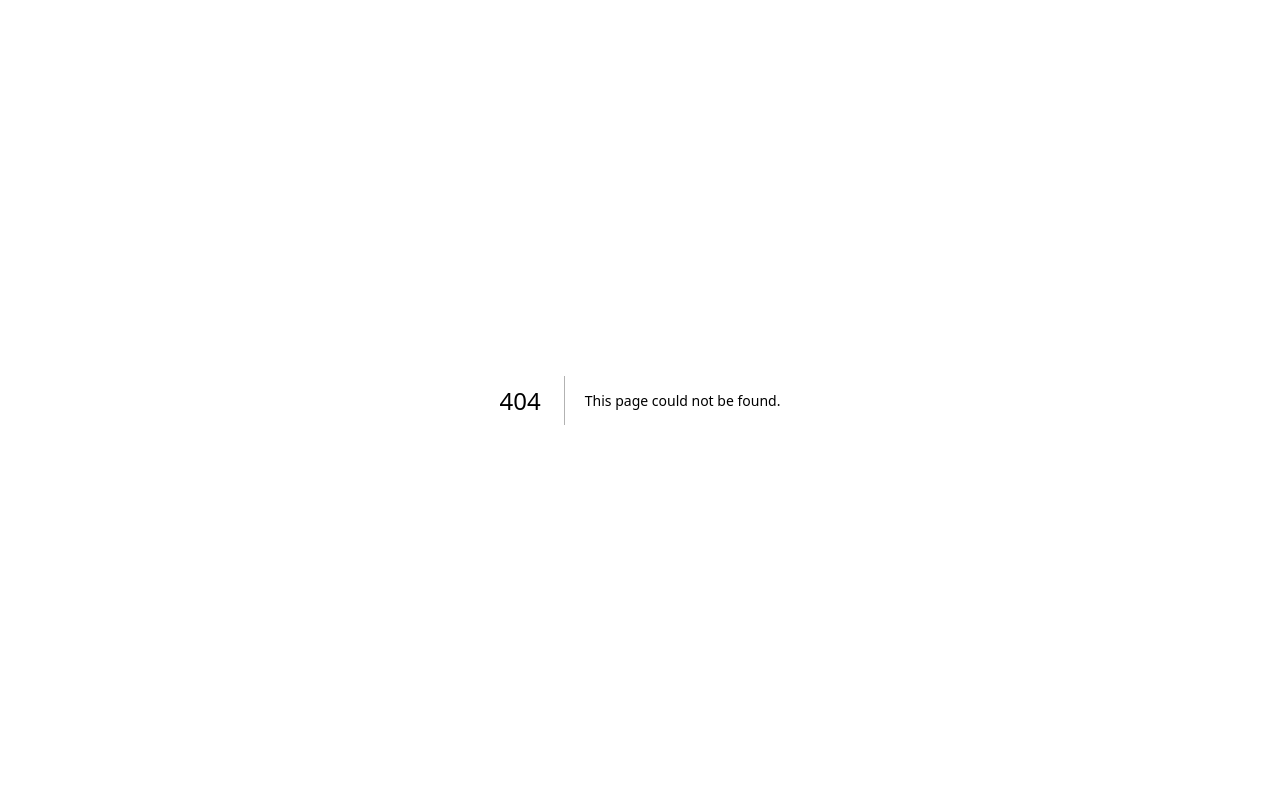
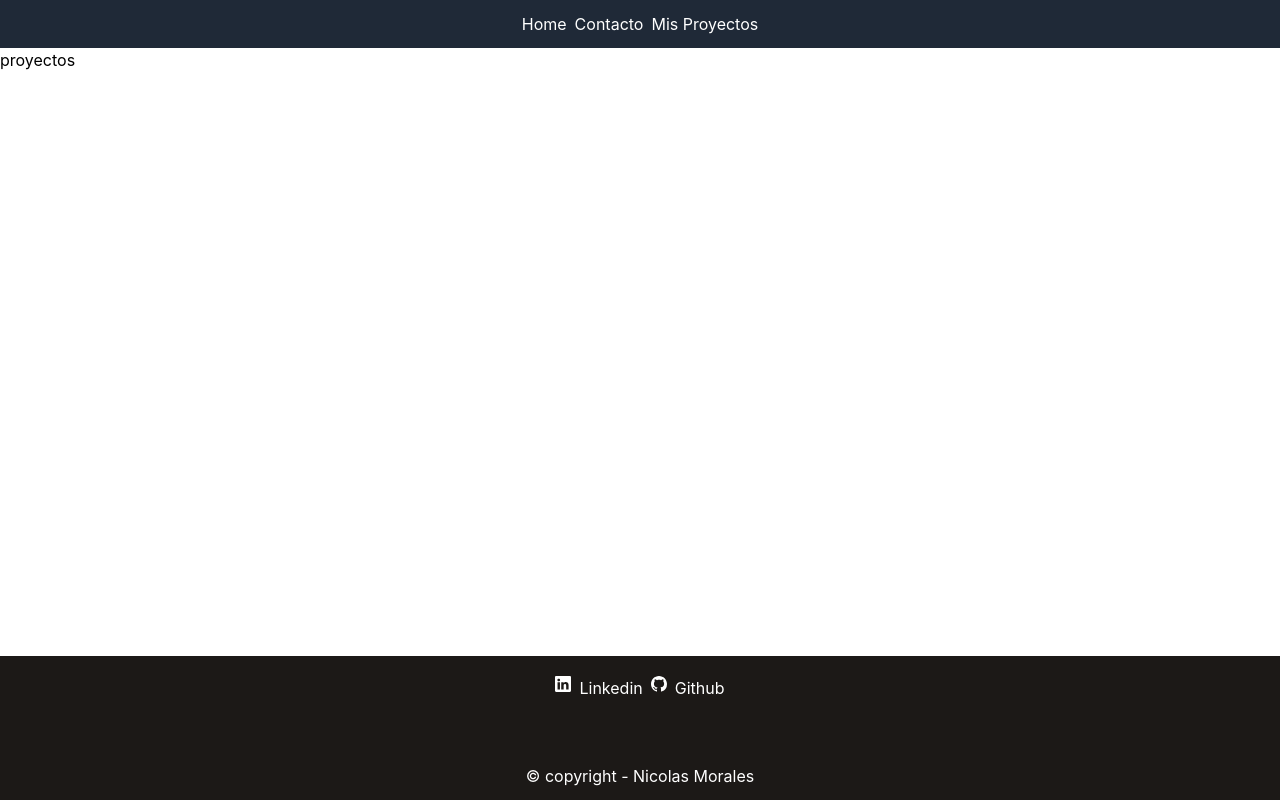
Before and after one commit to NicolasMoralesDev/Portfolio, a Next.js app: page /proyectos in a window 1280 px wide. Before the commit this address had no page. Built offline with nearby package versions, Linux system fonts and the light colour scheme.

Commit message:
se termina el footer

```diff
--- a/components/Footer.tsx
+++ b/components/Footer.tsx
@@ -1,11 +1,16 @@
+import Link from 'next/link'
 import React from 'react'
+import { BsGithub, BsLinkedin } from 'react-icons/bs';
 
 const Footer = () => {
     return (
-        <footer className='w-full bg-stone-900	h-52 absolute bottom-0 text-white p-5'>
-
+        <footer className='w-full bg-stone-900	h-36 absolute bottom-0 text-white p-5'>
+            <ul className="flex flex-row justify-center gap-2 ">
+                <li><Link href="" className='flex gap-2'> <BsLinkedin/> Linkedin  </Link></li>
+                <li><Link href="" className='flex gap-2'> <BsGithub/>Github </Link></li>
+            </ul>
             <div className='w-full flex justify-center'>
-                <h2 className='absolute bottom-0 pb-3'>copyrith - Nicolas Morales</h2>
+                <h2 className='absolute bottom-0 pb-3'>© copyright - Nicolas Morales</h2>
 
             </div>
         </footer>
--- a/components/Navbar.tsx
+++ b/components/Navbar.tsx
@@ -4,10 +4,10 @@ import React from 'react'
 const Navbar = () => {
   return (
     <nav className="bg-gray-800	text-white w-full h-15 p-3 flex ">
-      <ul className='flex w-full justify-center '>
-     <li className='pr-3'><Link href='/'>Home</Link></li>
-       <li className='pr-3'> <Link href='/'>Contacto</Link></li>
-       <li className='pr-3'> <Link href='/'>Mis Proyectos</Link></li>
+      <ul className='flex w-full justify-center gap-2 '>
+       <li><Link href='/'>Home</Link></li>
+       <li> <Link href='/contacto'>Contacto</Link></li>
+       <li> <Link href='/proyectos'>Mis Proyectos</Link></li>
 
       </ul>
 
--- /dev/null
+++ b/components/Portada.tsx
@@ -0,0 +1,9 @@
+import React from 'react'
+
+const Portada = () => {
+  return (
+    <div>Portada</div>
+  )
+}
+
+export default Portada
--- a/package.json
+++ b/package.json
@@ -15,6 +15,7 @@
     "next": "13.0.6",
     "react": "18.2.0",
     "react-dom": "18.2.0",
+    "react-icons": "^4.7.1",
     "typescript": "4.9.3"
   },
   "devDependencies": {
--- a/pages/_app.tsx
+++ b/pages/_app.tsx
@@ -1,6 +1,11 @@
 import '../styles/globals.css'
 import type { AppProps } from 'next/app'
+import Layout from '../components/Layout'
 
 export default function App({ Component, pageProps }: AppProps) {
-  return <Component {...pageProps} />
+  return (
+    <Layout>
+      <Component {...pageProps} />
+    </Layout>)
+
 }
--- a/pages/contacto.tsx
+++ b/pages/contacto.tsx
@@ -1,8 +1,16 @@
 import React from 'react'
+import Head from 'next/head'
 
 const contacto = () => {
   return (
-    <div>contacto</div>
+    <>
+      <Head>
+        <title>contacto</title>
+        <meta name="description" content="Generated by create next app" />
+        <link rel="icon" href="/favicon.ico" />
+      </Head>
+      <div>contacto</div>
+    </>
   )
 }
 
--- a/pages/index.tsx
+++ b/pages/index.tsx
@@ -1,6 +1,5 @@
 import Head from 'next/head'
 import Image from 'next/image'
-import Layout from '../components/Layout'
 import styles from '../styles/Home.module.css'
 
 export default function Home() {
@@ -11,10 +10,6 @@ export default function Home() {
         <meta name="description" content="Generated by create next app" />
         <link rel="icon" href="/favicon.ico" />
       </Head>
-     <Layout>
-     <h1>hh</h1>
-
-     </Layout>
     </div>
   )
 }
--- /dev/null
+++ b/pages/proyectos.tsx
@@ -0,0 +1,17 @@
+import React from 'react'
+import Head from 'next/head'
+
+const proyectos = () => {
+    return (
+        <>
+            <Head>
+                <title>Mis Proyectos</title>
+                <meta name="description" content="Generated by create next app" />
+                <link rel="icon" href="/favicon.ico" />
+            </Head>
+            <div>proyectos</div>
+        </>
+    )
+}
+
+export default proyectos
--- a/pages/sobremi.tsx
+++ b/pages/sobremi.tsx
@@ -1,12 +1,18 @@
 import React, { Fragment, useState } from 'react'
+import Head from 'next/head'
 
 
-const [data, setData] = useState <String>();
+const [data, setData] = useState<String>();
 
 const sobremi = () => {
   return (
     <Fragment>
-    <div>sobremi</div>
+      <Head>
+        <title>Sobre mi</title>
+        <meta name="description" content="Generated by create next app" />
+        <link rel="icon" href="/favicon.ico" />
+      </Head>
+      <div>sobremi</div>
 
     </Fragment>
   )
```
Also changed, not shown: 1 other file (tests, documents, lock files or other folders).
